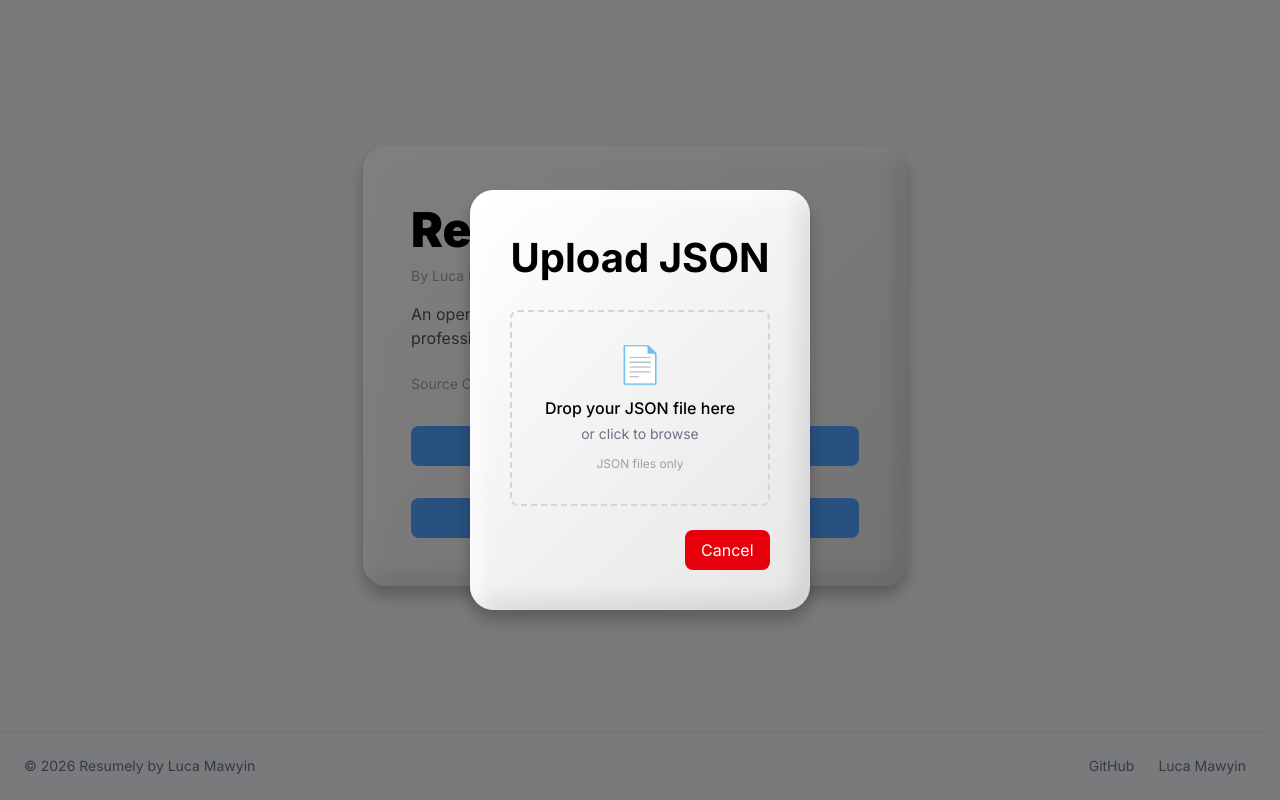
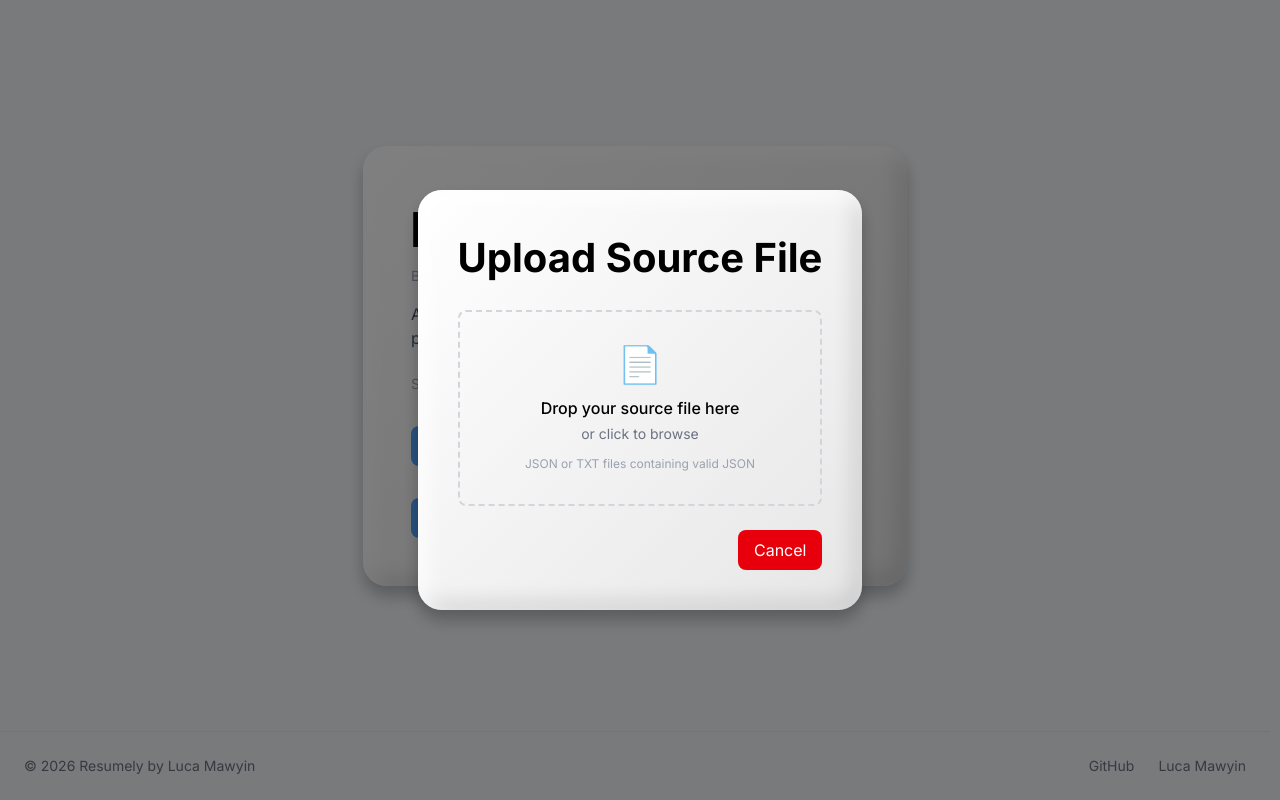
Before and after one commit to LucaMawyin/resume-designer, a Next.js app: page / in a window 1280 px wide. Both pictures are taken after a click on the button "Upload Source File". Built offline with nearby package versions, Linux system fonts and the light colour scheme.

Commit message:
can also upload .txt files containing valid json

```diff
--- a/src/components/UploadJson.tsx
+++ b/src/components/UploadJson.tsx
@@ -25,9 +25,13 @@ export default function UploadJson({
     }
 
     const processFile = (file: File) => {
+        const fileName = file.name.toLowerCase();
 
-        if (!file.name.toLowerCase().endsWith(".json")) {
-            notify("Please select a JSON file.", "error");
+        const isJson = fileName.endsWith(".json");
+        const isTxt = fileName.endsWith(".txt");
+
+        if (!isJson && !isTxt) {
+            notify("Please select a valid JSON or TXT file.", "error");
             return;
         }
 
@@ -38,7 +42,7 @@ export default function UploadJson({
                 const data = JSON.parse(reader.result as string);
                 onUpload(data, file);
             } catch {
-                notify("The file contains invalid JSON.", "error");
+                notify("The file contains invalid JSON. TXT files must contain valid JSON.", "error");
             }
         };
 
@@ -102,14 +106,14 @@ export default function UploadJson({
             ">
 
                 <h2 className="text-xl font-semibold">
-                    Upload JSON
+                    Upload Source File
                 </h2>
 
 
                 <input
                     ref={inputRef}
                     type="file"
-                    accept=".json,application/json"
+                    accept=".json,.txt,application/json,text/plain"
                     onChange={handleFileChange}
                     className="hidden"
                 />
@@ -151,7 +155,7 @@ export default function UploadJson({
                     <div className="mb-3 text-4xl">📄</div>
 
                     <p className="font-medium">
-                        Drop your JSON file here
+                        Drop your source file here
                     </p>
 
                     <p className="mt-1 text-sm text-gray-500">
@@ -159,7 +163,7 @@ export default function UploadJson({
                     </p>
 
                     <p className="mt-3 text-xs text-gray-400">
-                        JSON files only
+                        JSON or TXT files containing valid JSON
                     </p>
                 </div>
 
```
